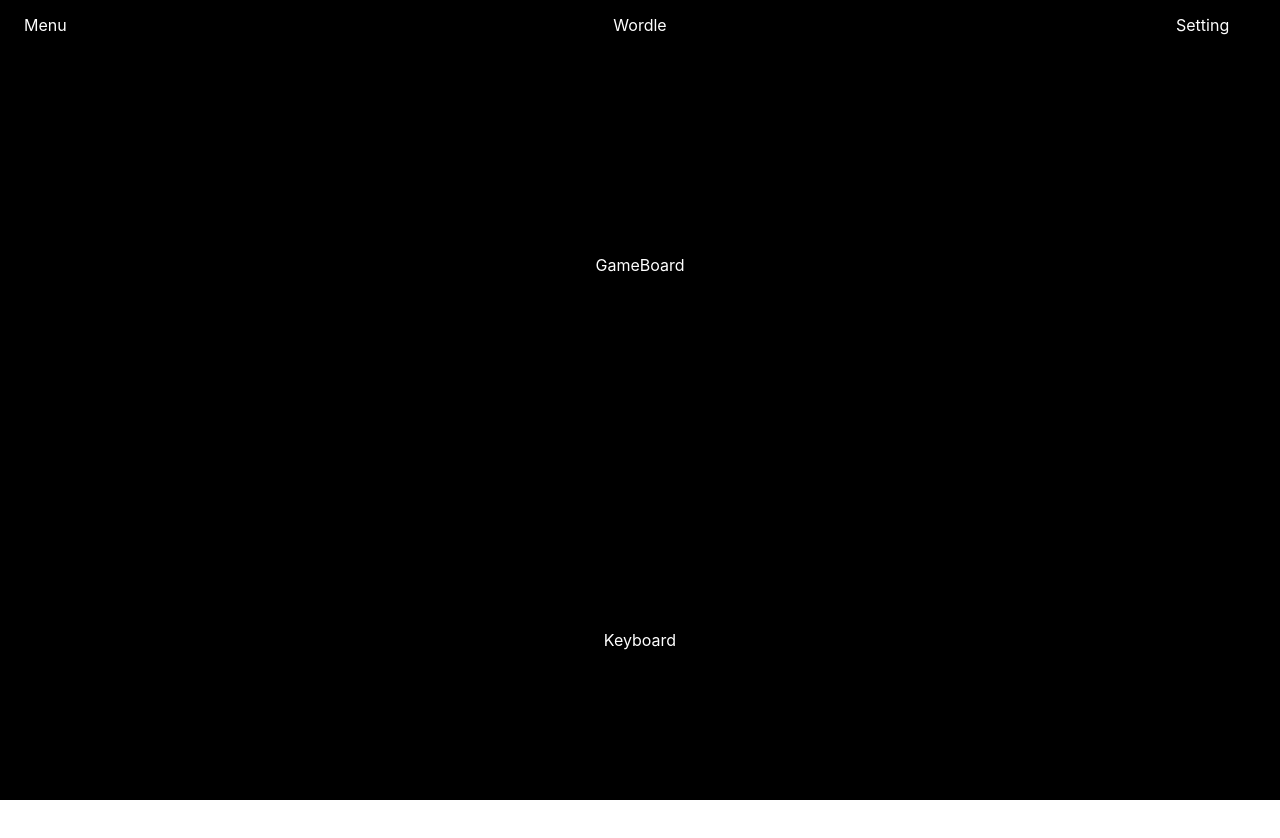
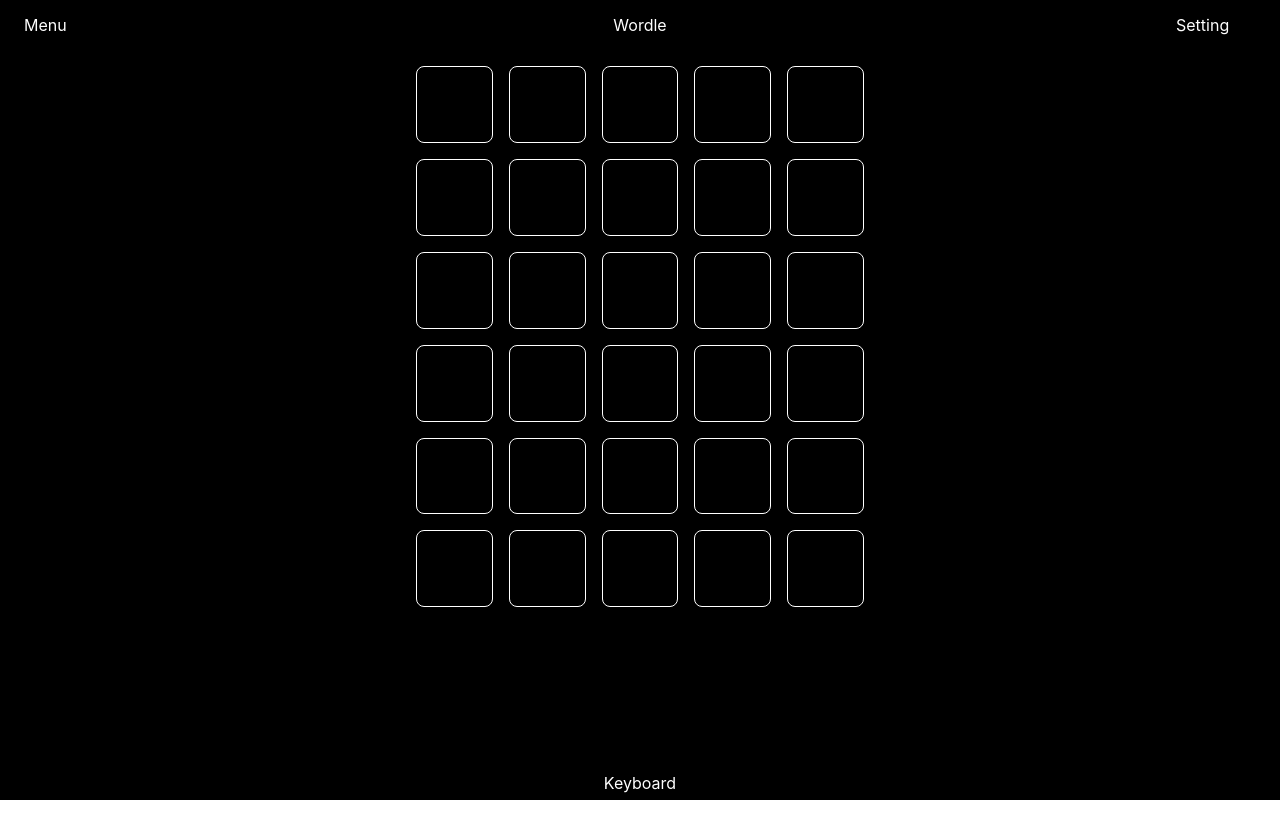
Before and after one commit to pksung1/wordle, a React (Vite) app: page / in a window 1280 px wide. Shown: the top 838 px of the page. Before the commit the page ends 800 px from the top, so only its background shows below. Built offline with nearby package versions, Linux system fonts and the light colour scheme.

Commit message:
feat(recoil): think gameboard logic

```diff
--- a/src/components/containers/GameBoard/index.tsx
+++ b/src/components/containers/GameBoard/index.tsx
@@ -1,13 +1,62 @@
-import { css } from "@emotion/react";
+import { wordleState } from "@/store/atoms";
+import { useUpdateWordle } from "@/store/hooks";
+import { css, useTheme } from "@emotion/react";
+import { createRef, memo, useEffect, useRef, useState } from "react";
+import { useRecoilValue } from "recoil";
+
+
+type WordRowProps = {
+  word: string;
+}
+const _WordRow: React.FC<WordRowProps> = ({word}) => {
+
+  const theme = useTheme();
+  return (
+    <>
+      {word.padEnd(5).split('').map((w) => (<div css={css`
+          aspect-ratio: 1;
+          box-sizing: border-box;
+          border: 0.1rem solid ${theme.color.text};
+          border-radius: 0.5rem;
+          display: flex;
+          align-items: center;
+          justify-content: center;
+          font-size: 3rem
+        `}>
+          {w}
+        </div>
+      ))}
+    </>
+  )
+}
+
+// 메모라이징으로 불필요한 렌더링을 줄임
+const WordRow = memo(_WordRow, (prevProp, nextProp) => {
+  return nextProp.word === prevProp.word
+})
+
 
 const GameBoard = () => {
+  const theme = useTheme();
+  useUpdateWordle();
+  const wordles = useRecoilValue(wordleState)
   return (
     <div css={css`
       flex: 1;
       display: flex;
-      justify-content: center;
       align-items: center;
-    `}>GameBoard</div>
+      padding: 1rem;
+    `}>
+      <div css={css`
+        width: 100%;
+        display: grid;
+        grid-template-columns: repeat(5, 1fr);
+        grid-template-rows: repeat(6, 1fr);
+        grid-gap: 1rem;
+      `}>
+        {wordles.map((word, idx) => <WordRow word={word} key={word + idx}/>)}
+      </div>
+    </div>
   )
 }
 
--- /dev/null
+++ b/src/store/hooks.ts
@@ -0,0 +1,42 @@
+import { useEffect } from "react"
+import { useRecoilState, useRecoilValue, useSetRecoilState } from "recoil"
+import { currentWordleIndexState, wordleState } from "./atoms"
+import { getCurrentWordle } from "./select"
+
+/**
+ * Wordle 키입력 이벤트를 처리하는 부분
+ */
+const useUpdateWordle = () => {
+  const [wordles, setWordles] = useRecoilState(wordleState)
+  const [currentWordleIndex, setCurrentWordleIndex] = useRecoilState(currentWordleIndexState)
+  const currentWordle = useRecoilValue(getCurrentWordle)
+
+  const handleKeyPress = (e: KeyboardEvent) => {
+    const key = e.key.toUpperCase()
+    let nextWordle = currentWordle
+    if (key.length === 1 && 'A' <= key && key <= 'Z') {
+      nextWordle = (currentWordle + key).slice(0, 5)
+    } else if (key === 'BACKSPACE') {
+      nextWordle = currentWordle.slice(0, currentWordle.length - 1)
+    } else if (key === 'ENTER' && currentWordleIndex < 5) {
+      setCurrentWordleIndex(currentWordleIndex + 1)
+    }
+
+    const nextWordles = [...wordles]
+    nextWordles[currentWordleIndex] = nextWordle;
+    setWordles(nextWordles)
+  }
+
+  useEffect(() => {
+    document.addEventListener('keydown', handleKeyPress)
+    return () => {
+      document.removeEventListener('keydown', handleKeyPress)
+    }
+  } ,[currentWordle, currentWordleIndex])
+
+  return {handleKeyPress}
+}
+
+export {
+  useUpdateWordle
+}
```
